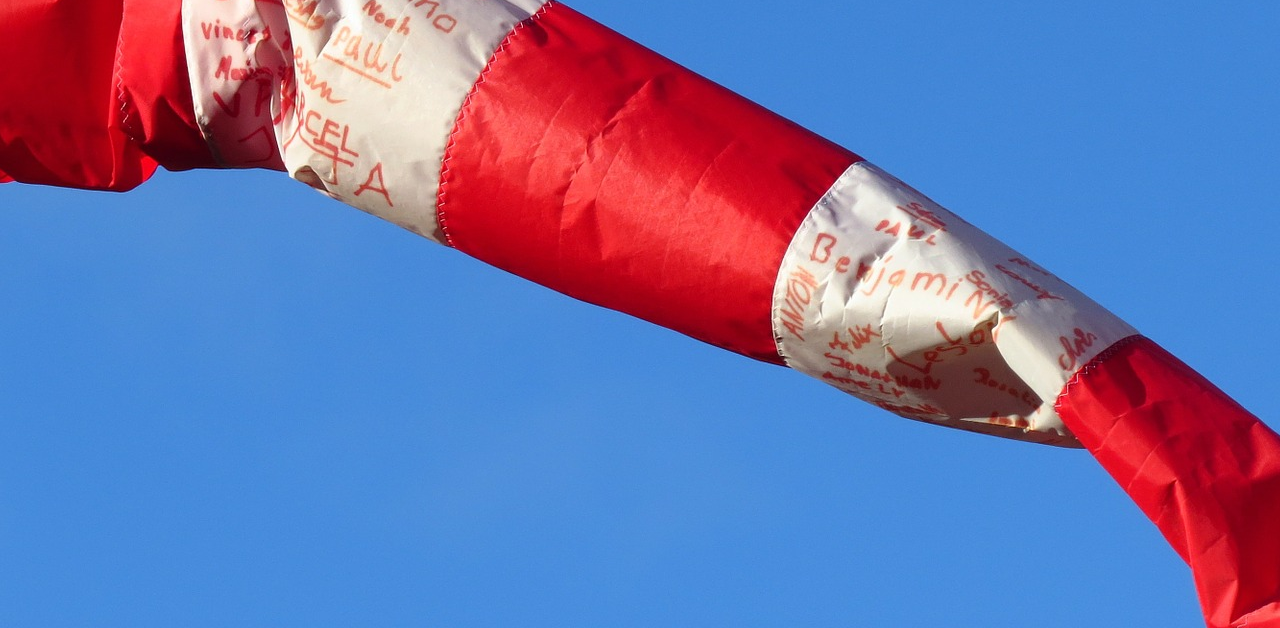
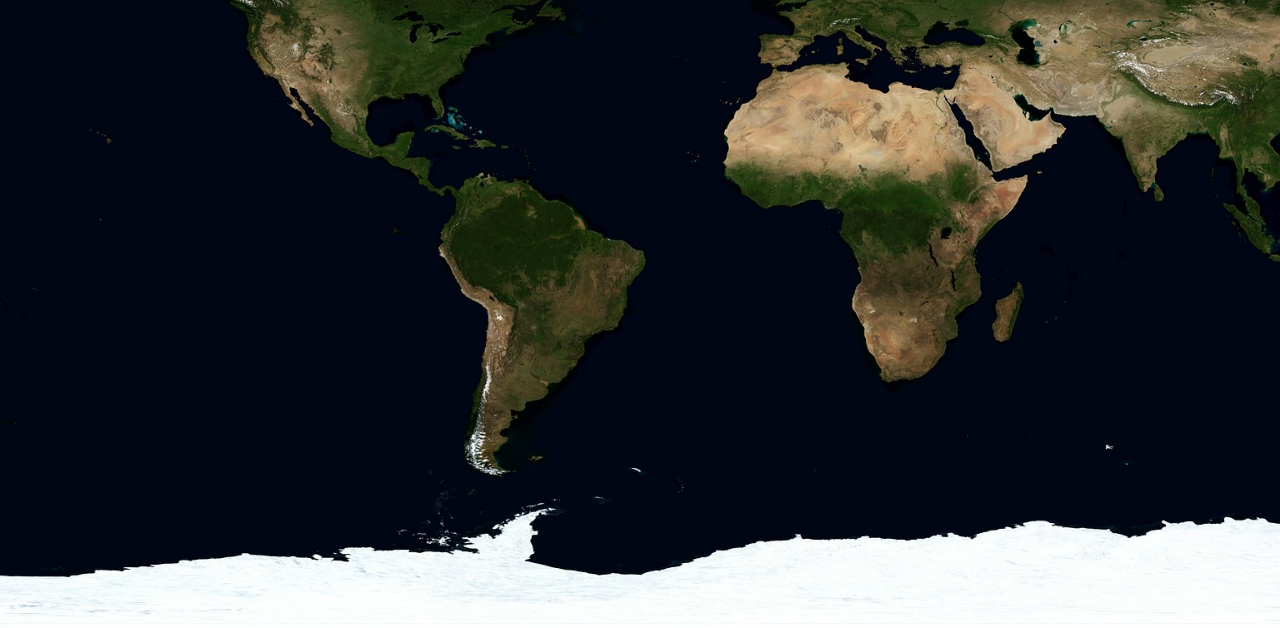
Before and after one commit to solms/local-weather, a plain HTML site: page index.html in a window 1280 px wide. Shown: the part 172-800 px from the top of the page. Drawn offline with Linux system fonts and the light colour scheme.

Commit message:
Decided on wallpaper

```diff
--- a/css/custom-styling.css
+++ b/css/custom-styling.css
@@ -1,9 +1,8 @@
 body {
   text-align:   center;
-  background-image: url('../resources/wind_direction.jpg');
+  background-image: url('../resources/earth.jpg');
 	background-repeat: no-repeat;
-	background-attachment: fixed;
-	background-position: center;
+	background-size: cover;
 }
 
 #info-well {
```
Also changed, not shown: resources/earth.jpg (added), resources/wind_direction.jpg (deleted).
